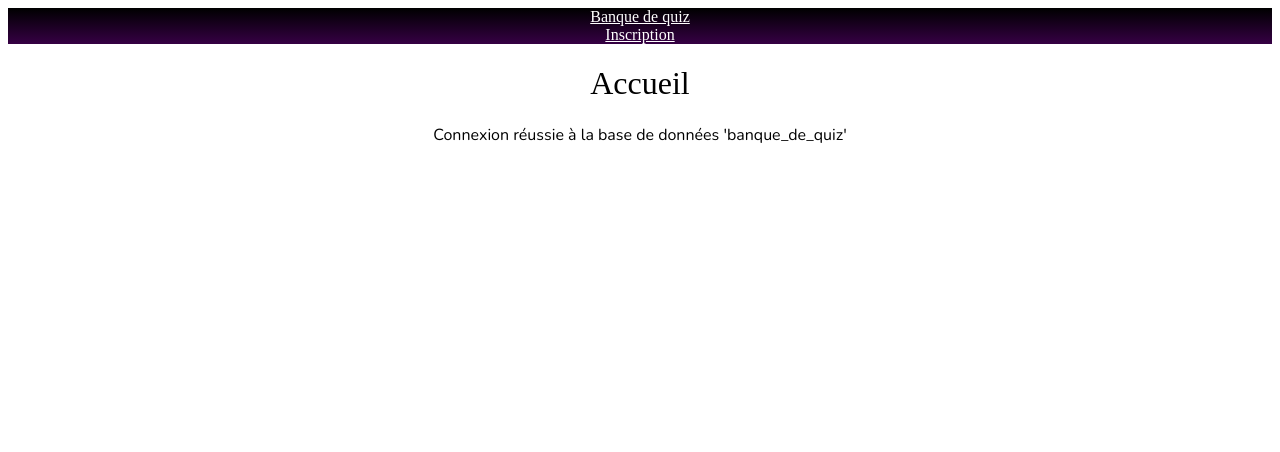
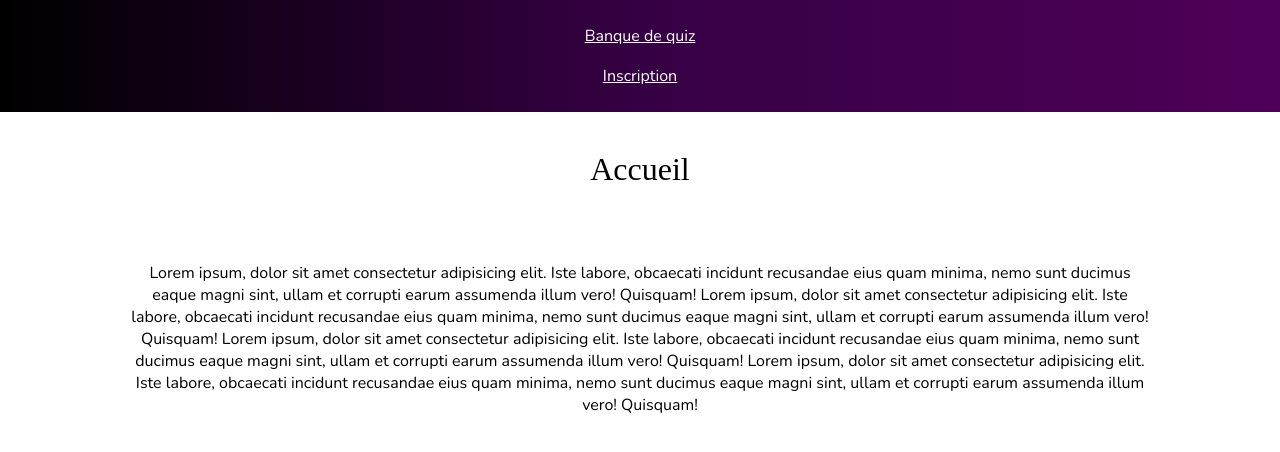
Before and after one commit to daiko1222/Grand-oral, a PHP site: page /index.php in a window 1280 px wide. Shown: the top 452 px of the page. Run offline with PHP 8.4, Linux system fonts and the light colour scheme; some web fonts are replaced.

Commit message:
Banque_de_quiz_3

```diff
--- a/css/style.css
+++ b/css/style.css
@@ -1,4 +1,5 @@
 body {
+    margin:0%;
 text-align: center;
 
 }
@@ -19,15 +20,71 @@ h6 {
     font-style: normal;
 }
 
-p {
+p, label, input {
     font-family: "Nunito", serif;
     font-optical-sizing: auto;
 }
 
 header a {
+    font-family: "Nunito", serif;
+    font-optical-sizing: auto;
 color: white;
 }
 
+a {
+    font-family: "Nunito", serif;
+    font-optical-sizing: auto;
+}
+
+header a:hover{
+    font-family: "Nunito", serif;
+    font-optical-sizing: auto;
+color: rgb(244, 200, 255);
+}
+
 header {
-    background: linear-gradient(0.5turn, #000000, #360044);
+    background: linear-gradient(0.25turn, #000000, #360044, #4e0058);
+    padding-top: 25px;
+    padding-bottom: 25px;
+    min-width: 300px;
     }
+
+.center {
+    display: flex;
+    justify-content: center;
+    min-width: 300px;
+}
+
+
+    .space {
+        width: 80%;
+    }
+
+    input {
+        border-radius: 10px;
+        border: 2px solid rgb(43, 0, 68);
+        padding: 5px;
+        margin: 10px;
+        min-width: 300px;
+    }
+
+    button {
+        transition: all 0.5s ;
+        border-radius: 16px;
+        padding: 10px;
+        padding-left: 20px;
+        padding-right: 20px;
+        color: white;
+        background-color: rgb(43, 0, 68);
+    }
+
+    button:hover {
+        border-radius: 16px;
+        padding: 10px;
+        padding-left: 20px;
+        padding-right: 20px;
+        color: rgb(43, 0, 68);
+        transition: all 0.5s ;
+        background-color: white;
+        border: 2px solid rgb(43, 0, 68);
+    }
--- a/index.php
+++ b/index.php
@@ -19,11 +19,28 @@
 <body>
     <header>
         <nav>
-            <a href="banque_de_quiz.php">Banque de quiz</a><br>
+            <a href="banque_de_quiz.php">Banque de quiz</a><br><br>
             <a href="inscription.php">Inscription</a>
         </nav>
-    </header>
+    </header><br>
+
+    <div class="center">
+    <div class="space">
     <h1>Accueil</h1>
+
+    <br><br>
+
+    <p>Lorem ipsum, dolor sit amet consectetur adipisicing elit. Iste labore, obcaecati incidunt recusandae eius quam minima, nemo sunt ducimus eaque magni sint, ullam et corrupti earum assumenda illum vero! Quisquam! Lorem ipsum, dolor sit amet consectetur adipisicing elit. Iste labore, obcaecati incidunt recusandae eius quam minima, nemo sunt ducimus eaque magni sint, ullam et corrupti earum assumenda illum vero! Quisquam! Lorem ipsum, dolor sit amet consectetur adipisicing elit. Iste labore, obcaecati incidunt recusandae eius quam minima, nemo sunt ducimus eaque magni sint, ullam et corrupti earum assumenda illum vero! Quisquam! Lorem ipsum, dolor sit amet consectetur adipisicing elit. Iste labore, obcaecati incidunt recusandae eius quam minima, nemo sunt ducimus eaque magni sint, ullam et corrupti earum assumenda illum vero! Quisquam!</p>
+
+
+
+
+
+
+</div></div>
+
+
+
     <?php
 
 $host = "127.0.0.1"; // Adresse du serveur MySQL (localhost)
@@ -38,9 +55,7 @@ $con = new mysqli($host, $user, $password, $dbname, $port);
 // Vérifier si la connexion est réussie
 if ($con->connect_error) {
     die("Connexion échouée : " . $con->connect_error);
-} else {
-    echo "<p> Connexion réussie à la base de données 'banque_de_quiz'</p>";
-    }
+}
 
 
 
```
Also changed, not shown: banque_de_quiz.php (+6 -1 lines), connexion.php (+7 -3 lines), inscription.php (+12 -3 lines).
